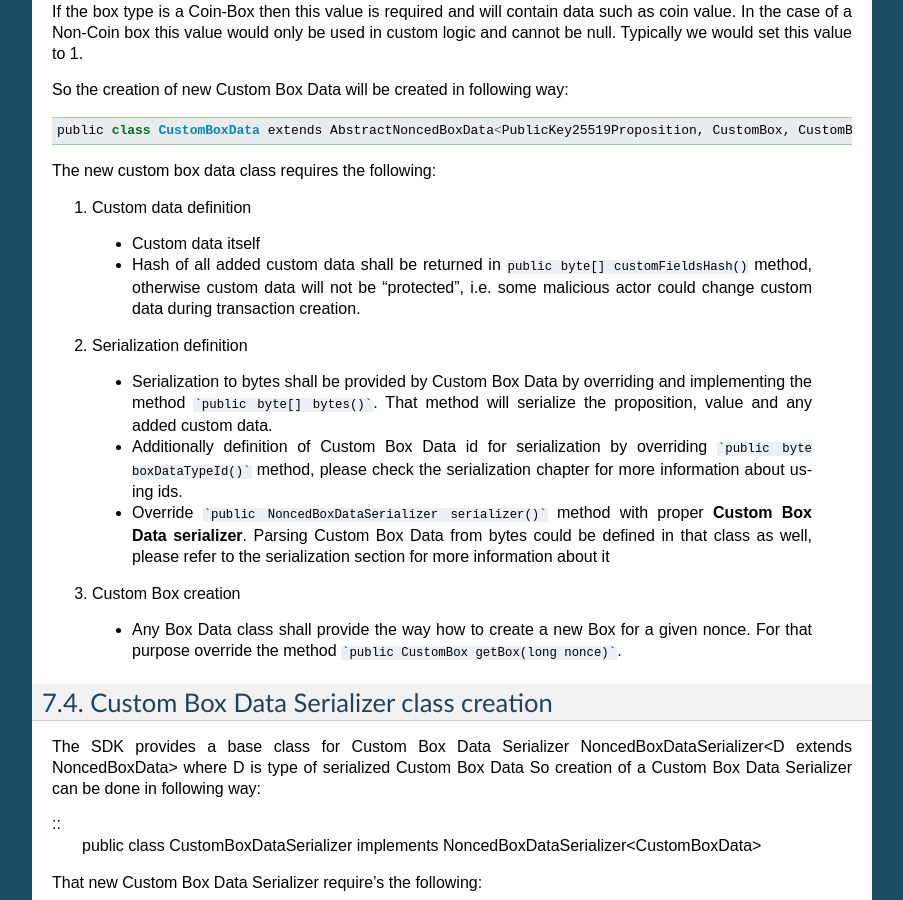
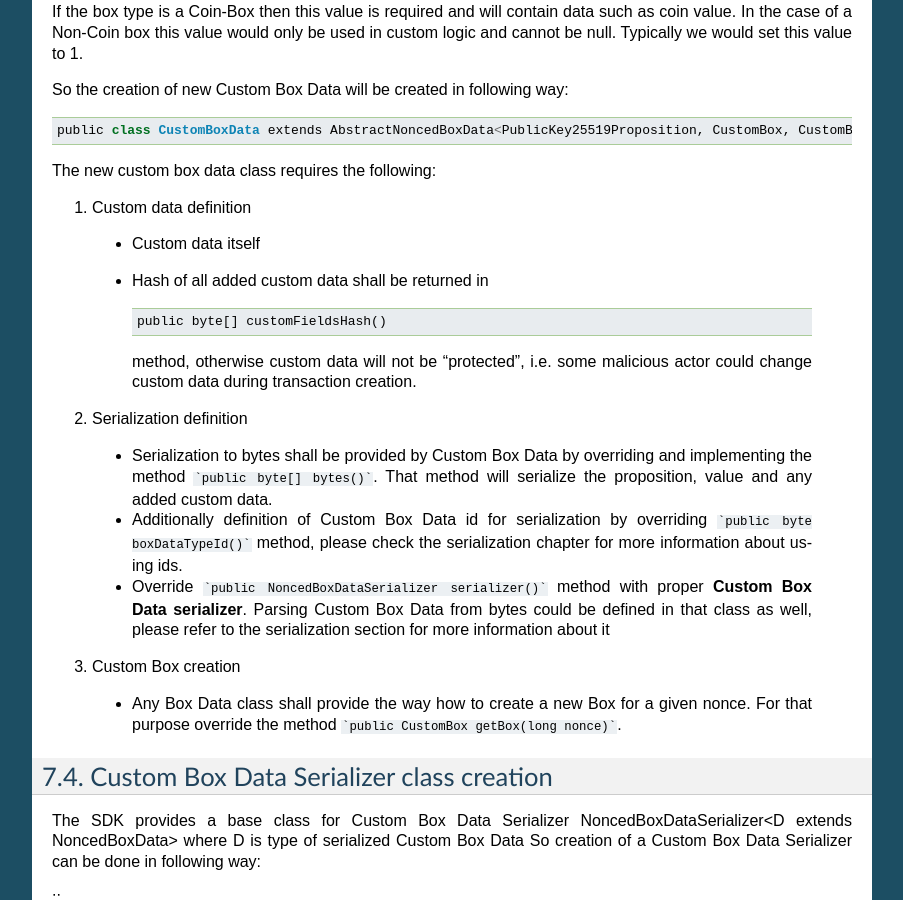
Before and after one commit to megaluck/documentation, a Sphinx documentation site: the page built from docs/introduction/07-Sidechain-SDK-extension.rst, in a window 1280 px wide and 900 px high, scrolled down 2932 px. Shown: the whole window, without its empty margins (198-1101 px from the left). Built offline with Sphinx 7.4.7, drawn with Linux system fonts in a browser that asks for light colours.

````diff
--- a/docs/introduction/07-Sidechain-SDK-extension.rst
+++ b/docs/introduction/07-Sidechain-SDK-extension.rst
@@ -179,7 +179,11 @@ The new custom box data class  requires the following:
 
 1. Custom data definition
   * Custom data itself
-  * Hash of all added custom data shall be returned in ``public byte[] customFieldsHash()`` method, otherwise custom data will not be “protected”, i.e. some malicious actor        could change custom data during transaction creation.
+  * Hash of all added custom data shall be returned in
+    ::
+     public byte[] customFieldsHash()
+
+    method, otherwise custom data will not be “protected”, i.e. some malicious actor        could change custom data during transaction creation.
 
 2. Serialization definition
   * Serialization to bytes shall be provided by Custom Box Data by overriding and implementing the method ```public byte[] bytes()```. That method will serialize the proposition, value and any added custom data.
````
